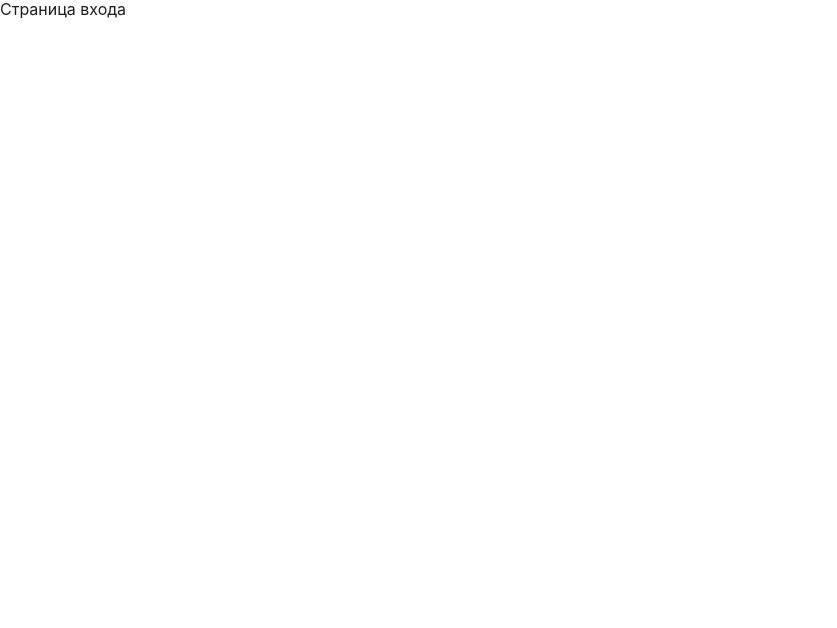
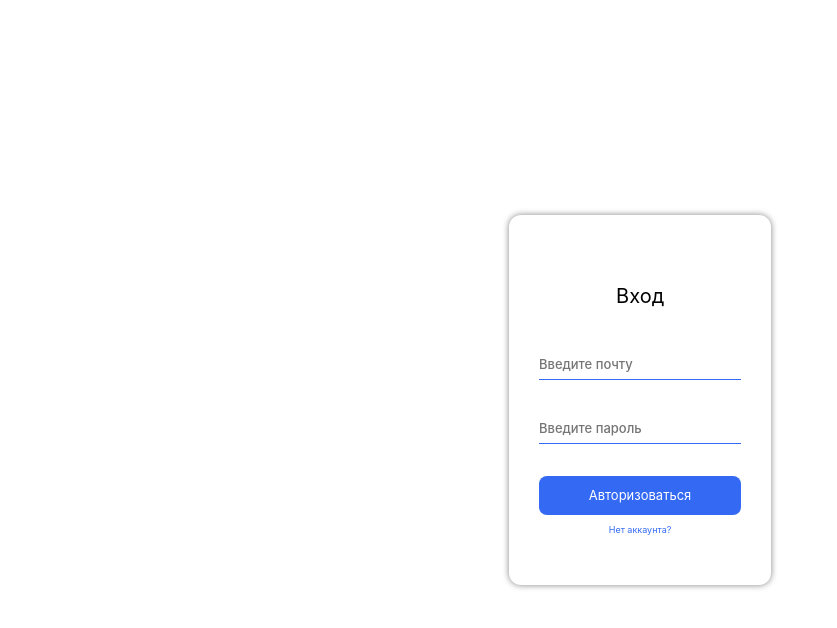
Before and after one commit to krylovis/yandex-praktikum-react-sudoku, a React (Vite) app in the folder packages/client/: page /login in a window 1280 px wide. Shown: the top 628 px of the page, without its empty margins (0-837 px from the left). Built offline with nearby package versions, Linux system fonts and the light colour scheme.

Commit message:
add LoginPage

```diff
--- a/packages/client/src/components/pages/login-page/LoginPage.tsx
+++ b/packages/client/src/components/pages/login-page/LoginPage.tsx
@@ -1,9 +1,72 @@
-import ErrorBoundary from '../../utils';
+import { FormEvent, useCallback, memo } from 'react';
+import { useNavigate } from 'react-router-dom';
+import ContentContainer from '../../content-container/ContentContainer';
+import FormField from '../../form-field/FormField';
+import MainForm from '../../main-form/MainForm';
+import ROUTES from '../../../constants/constants';
+import useForm from '../../utils/hooks/useForm';
 
-export default function LoginPage() {
+interface IProps {
+  id: string,
+  placeholder: string,
+  type: 'number' | 'email' | 'text' | 'password' | 'tel',
+}
+
+const formText = {
+  formTitle: 'Вход',
+  submitText: 'Авторизоваться',
+  linkText: 'Нет аккаунта?',
+};
+
+const loginInputs: IProps[] = [
+  {
+    id: 'email',
+    placeholder: 'Введите почту',
+    type: 'text',
+  },
+  {
+    id: 'password',
+    placeholder: 'Введите пароль',
+    type: 'password',
+  },
+];
+
+function LoginPage() {
+  const { values, handleChange } = useForm({ email: '', password: '' });
+  const navigate = useNavigate();
+
+  const handleNavigate = useCallback(() => {
+    navigate(ROUTES.SIGN_UP);
+  }, []);
+
+  const handleSubmit = useCallback((e: FormEvent) => {
+    e.preventDefault();
+    console.log('handleSubmit', values);
+  }, [values]);
+
   return (
-    <div className="login-page">
-      <ErrorBoundary>Страница входа</ErrorBoundary>
-    </div>
+    <ContentContainer>
+      <MainForm
+        formTitle={formText.formTitle}
+        submitText={formText.submitText}
+        linkText={formText.linkText}
+        onSubmit={handleSubmit}
+        onNavigate={handleNavigate}
+      >
+
+        {loginInputs.map(({ id, type, placeholder }) => (
+          <FormField
+            key={id}
+            id={id}
+            type={type}
+            placeholder={placeholder}
+            value={values[id]}
+            onChange={handleChange}
+          />
+        ))}
+      </MainForm>
+    </ContentContainer>
   );
 }
+
+export default memo(LoginPage);
```
